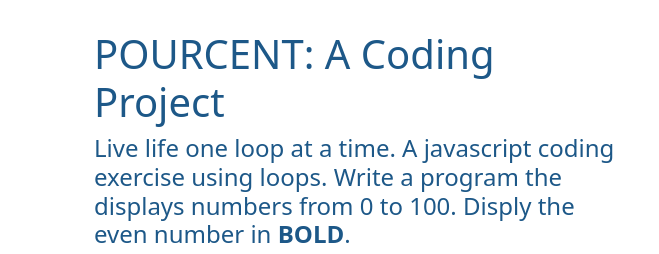
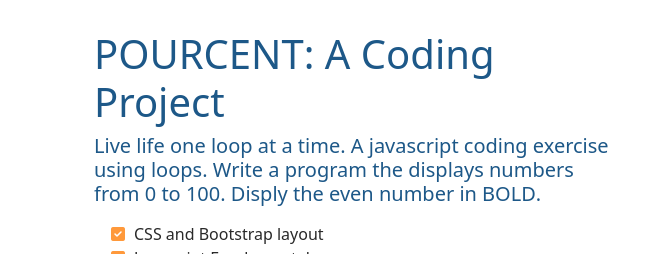
Before and after one commit to MathieuDeveloper/JsSiteTemplate, a plain HTML site: page index.html in a window 1280 px wide. Shown: the part 66-320 px from the top of the page, 0-659 px from the left. Drawn offline with nearby package versions, Linux system fonts and the light colour scheme.

Commit message:
one html update

```diff
--- a/index.html
+++ b/index.html
@@ -53,7 +53,7 @@
             <div class="row g-5 py-5 row-cols-1 row-cols-lg-2" >
                 <div class="col order-last order-lg-first">
                     <h1 display-5 fw-bold lh-1 mb-3>POURCENT: A Coding Project</h1>
-                    <h4 text="lead">Live life one loop at a time. A javascript coding exercise using loops.
+                    <h4 class="lead">Live life one loop at a time. A javascript coding exercise using loops.
                          Write a program the displays numbers from 0 to 100. Disply the even number in<strong> BOLD</strong>.</h4>
                     <ul class="fa-ul pt-2 checklist">
                         <li><span class="fa-li"><i class="fas fa-check-square"></i></span>CSS and Bootstrap layout</li>
```
